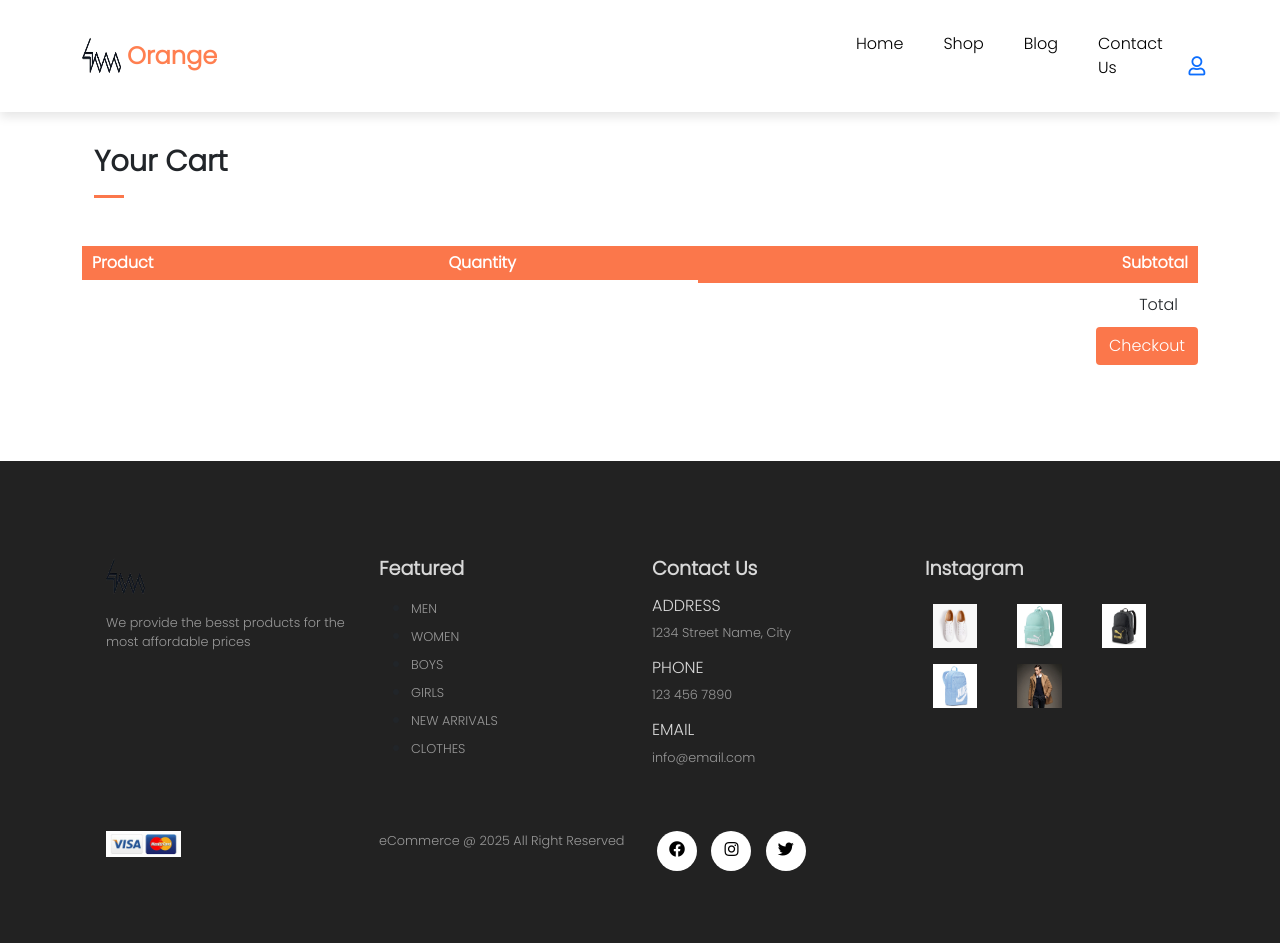
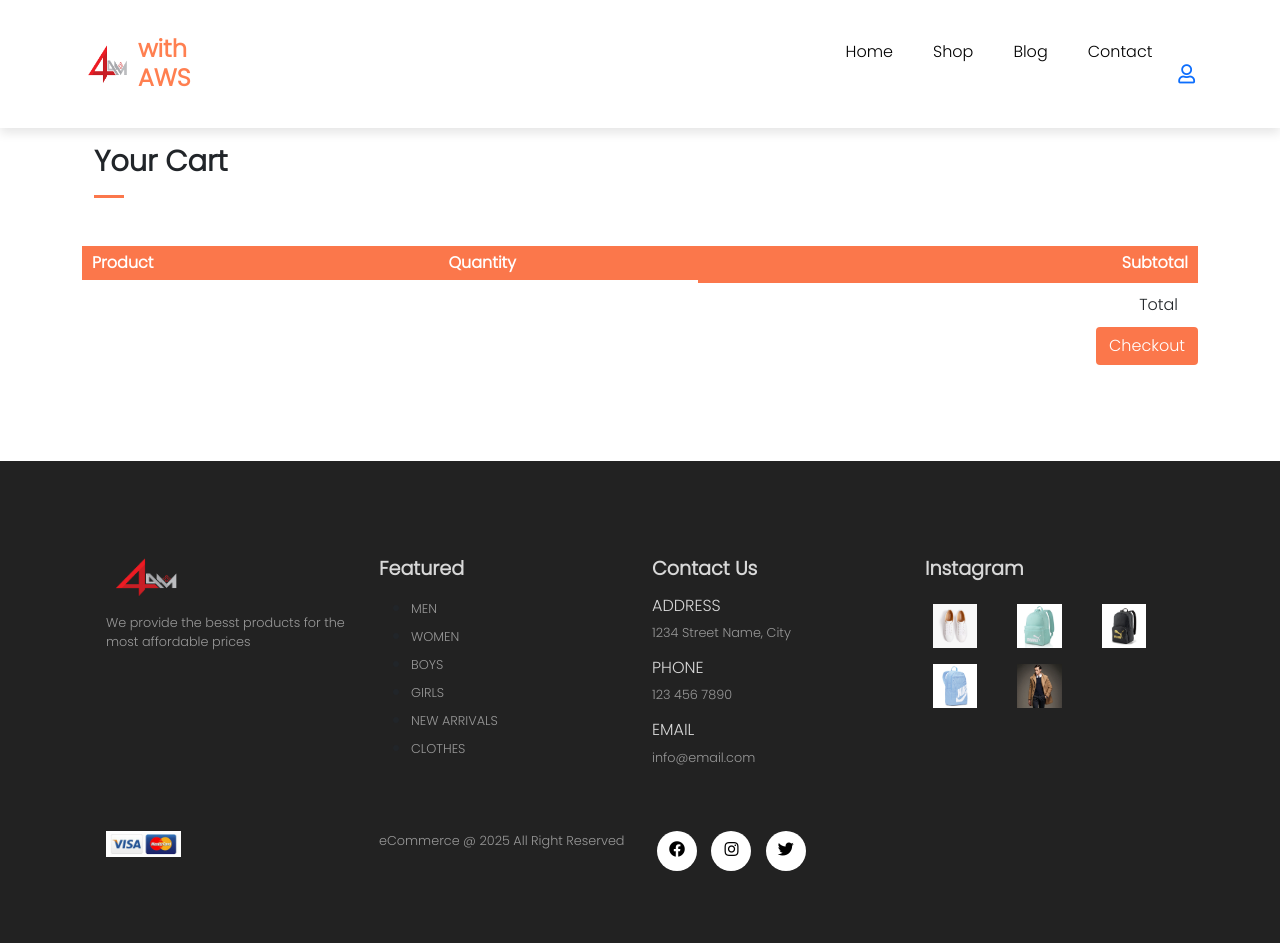
Before and after one commit to JANGwonsuk/shopping, a PHP site: page /cart.php in a window 1280 px wide. Run offline with PHP 8.4, Linux system fonts and the light colour scheme; lists and menus that the app fills with data are empty; some libraries are stand-ins or nearby versions.

Commit message:
2022.06.20_15.53

```diff
--- a/assets/css/style.css
+++ b/assets/css/style.css
@@ -338,7 +338,7 @@ footer .copyright img{
 
 
 .logo{
-    width: 40px;
+    width: 80px;
     height: 40px;;
 }
 
--- a/layouts/header.php
+++ b/layouts/header.php
@@ -29,7 +29,7 @@ session_start();
     <nav class="navbar navbar-expand-lg navbar-light bg-white py-3 fixed-top">
         <div class="container">
          <img class="logo" src="assets/imgs/logo.png" />
-         <h2 class="brand">Orange</h2>
+         <h2 class="brand">with AWS</h2>
           <button class="navbar-toggler" type="button" data-bs-toggle="collapse" data-bs-target="#navbarSupportedContent" aria-controls="navbarSupportedContent" aria-expanded="false" aria-label="Toggle navigation">
             <span class="navbar-toggler-icon"></span>
           </button>
@@ -49,7 +49,7 @@ session_start();
               </li>
 
               <li class="nav-item">
-                <a class="nav-link" href="contact.php">Contact Us</a>
+                <a class="nav-link" href="contact.php">Contact</a>
               </li>
 
 
```
Also changed, not shown: assets/imgs/logo.png.
